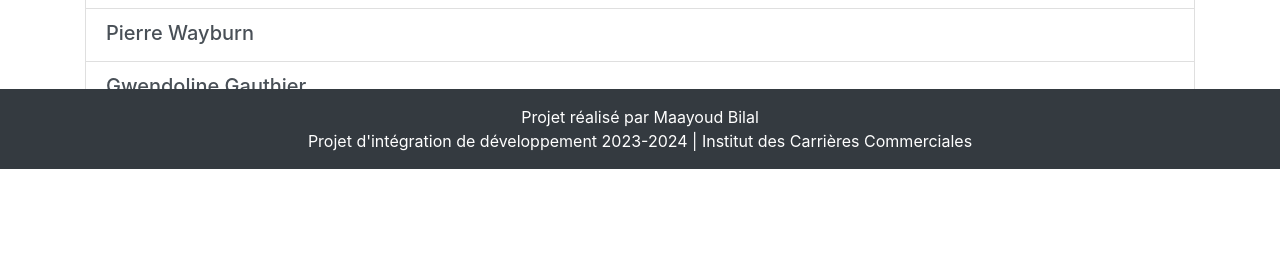
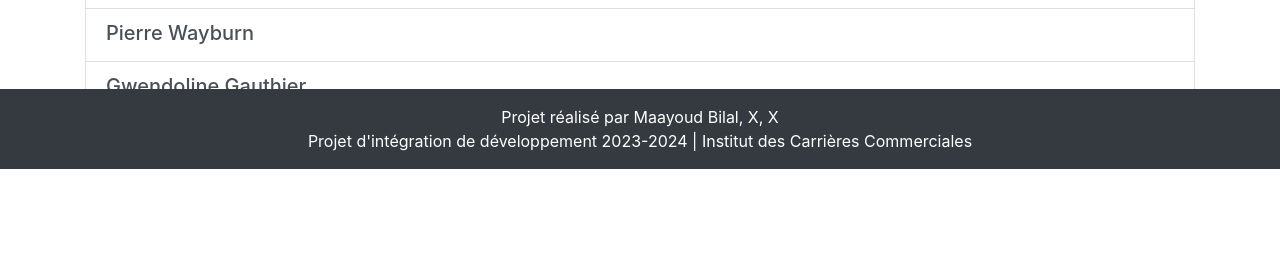
Before and after one commit to Billyma21/reservations-master, a Django app: page /artist/ in a window 1280 px wide. Shown: the part 631-899 px from the top of the page. Run offline with Django 3.2, Linux system fonts and the light colour scheme; data comes from the database, SQL or seed files in the repository; some libraries are stand-ins or nearby versions.

Commit message:
requirements des dépendances + Ajuste base.html

```diff
--- a/catalogue/templates/layouts/base.html
+++ b/catalogue/templates/layouts/base.html
@@ -84,7 +84,7 @@
 <!----------------- Footer - Bilal Maayoud ----------------->
 <footer class="py-3 bg-dark">
     <div class="container">
-        <p class="m-0 text-center text-white">Projet réalisé par Maayoud Bilal</p>
+        <p class="m-0 text-center text-white">Projet réalisé par Maayoud Bilal, X, X</p>
         <p class="m-0 text-center text-white">Projet d'intégration de développement 2023-2024 | Institut des Carrières Commerciales</p>
     </div>
 </footer>
```
Also changed, not shown: requirements.txt (+43 -0 lines).
